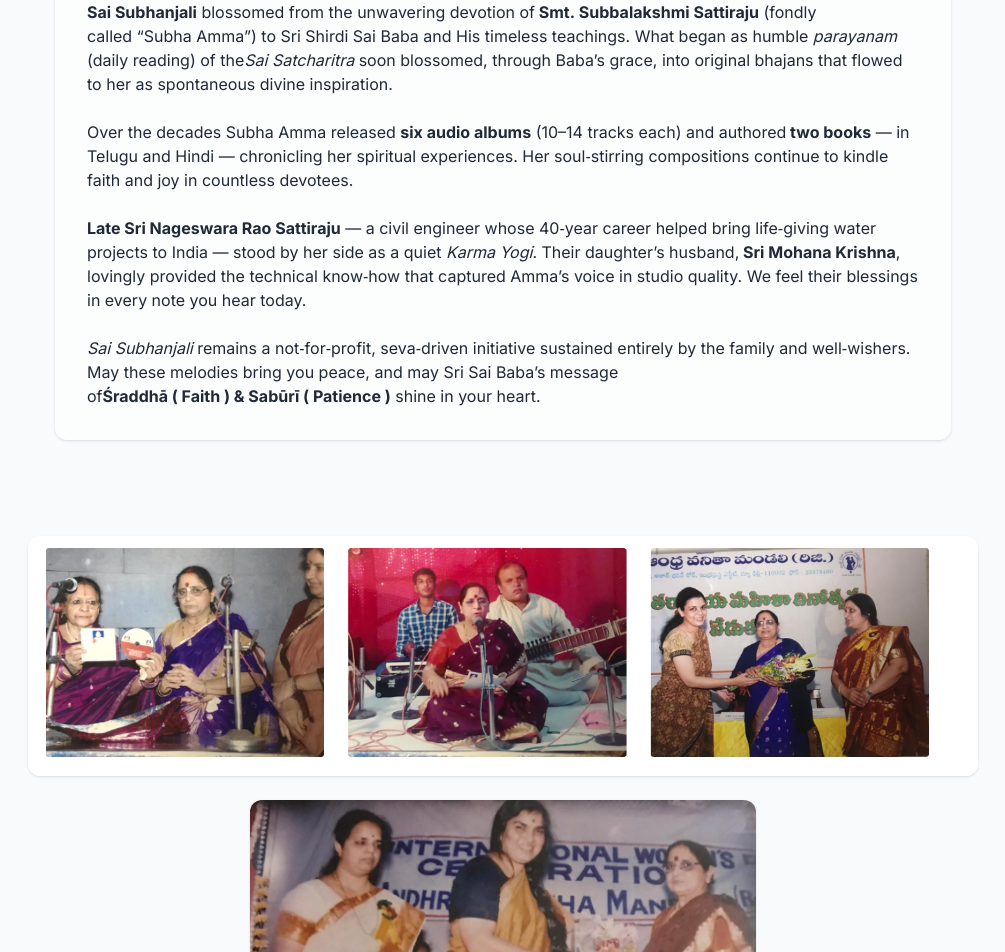
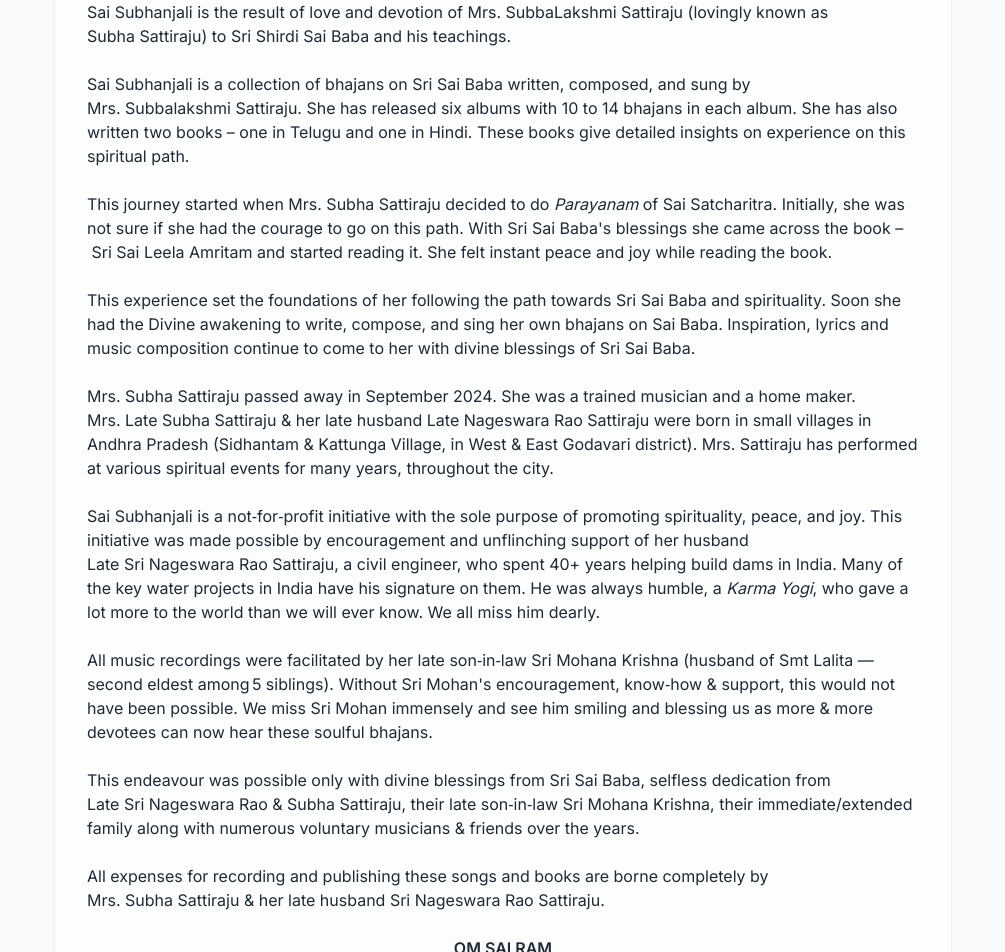
Before and after one commit to shekhar1971/saisubhanjali.com, a Next.js app: page / in a window 1280 px wide. Shown: the part 1080-2032 px from the top of the page, without its empty margins (137-1142 px from the left). Built offline with nearby package versions, Linux system fonts and the light colour scheme.

Commit message:
Update page.tsx

```diff
--- a/app/page.tsx
+++ b/app/page.tsx
@@ -1,4 +1,4 @@
-// app/page.tsx — add detailed About section (rev 7)
+// app/page.tsx — full “About” narrative (rev 8)
 // ------------------------------------------------------------
 import Image from 'next/image';
 import Link from 'next/link';
@@ -55,32 +55,37 @@ export default function Home() {
         </div>
       </section>
 
-      {/* ABOUT — full narrative */}
+      {/* ABOUT — full narrative (verbatim) */}
       <section className="mx-auto max-w-4xl space-y-6 rounded-xl bg-white/60 p-8 shadow">
         <h2 className="text-center text-3xl font-bold text-brand-700">Om Sairam!</h2>
         <p>
-          <strong>Sai Subhanjali</strong> blossomed from the unwavering devotion of
-          <strong> Smt. Subbalakshmi Sattiraju</strong> (fondly called “Subha Amma”) to Sri Shirdi Sai Baba and His
-          timeless teachings. What began as humble <em>parayanam</em> (daily reading) of the
-          <em>Sai Satcharitra</em> soon blossomed, through Baba’s grace, into original bhajans that flowed to her as
-          spontaneous divine inspiration.
+          Sai Subhanjali is the result of love and devotion of Mrs. SubbaLakshmi Sattiraju (lovingly known as Subha Sattiraju) to Sri Shirdi Sai Baba and his teachings.
         </p>
         <p>
-          Over the decades Subha Amma released <strong>six audio albums</strong> (10–14 tracks each) and authored
-          <strong> two books</strong> — in Telugu and Hindi — chronicling her spiritual experiences. Her soul‑stirring
-          compositions continue to kindle faith and joy in countless devotees.
+          Sai Subhanjali is a collection of bhajans on Sri Sai Baba written, composed, and sung by Mrs. Subbalakshmi Sattiraju. She has released six albums with 10 to 14 bhajans in each album. She has also written two books – one in Telugu and one in Hindi. These books give detailed insights on experience on this spiritual path.
         </p>
         <p>
-          <strong>Late Sri Nageswara Rao Sattiraju</strong> — a civil engineer whose 40‑year career helped bring life‑giving
-          water projects to India — stood by her side as a quiet <em>Karma Yogi</em>. Their daughter’s husband,
-          <strong> Sri Mohana Krishna</strong>, lovingly provided the technical know‑how that captured Amma’s voice in studio
-          quality. We feel their blessings in every note you hear today.
+          This journey started when Mrs. Subha Sattiraju decided to do <em>Parayanam</em> of Sai Satcharitra. Initially, she was not sure if she had the courage to go on this path. With Sri Sai Baba's blessings she came across the book – Sri Sai Leela Amritam and started reading it. She felt instant peace and joy while reading the book.
         </p>
         <p>
-          <em>Sai Subhanjali</em> remains a not‑for‑profit, seva‑driven initiative sustained entirely by the family and
-          well‑wishers. May these melodies bring you peace, and may Sri Sai Baba’s message of
-          <strong>Śraddhā ( Faith ) &amp; Sabūrī ( Patience )</strong> shine in your heart.
+          This experience set the foundations of her following the path towards Sri Sai Baba and spirituality. Soon she had the Divine awakening to write, compose, and sing her own bhajans on Sai Baba. Inspiration, lyrics and music composition continue to come to her with divine blessings of Sri Sai Baba.
         </p>
+        <p>
+          Mrs. Subha Sattiraju passed away in September 2024. She was a trained musician and a home maker. Mrs. Late Subha Sattiraju &amp; her late husband Late Nageswara Rao Sattiraju were born in small villages in Andhra Pradesh (Sidhantam &amp; Kattunga Village, in West &amp; East Godavari district). Mrs. Sattiraju has performed at various spiritual events for many years, throughout the city.
+        </p>
+        <p>
+          Sai Subhanjali is a not‑for‑profit initiative with the sole purpose of promoting spirituality, peace, and joy. This initiative was made possible by encouragement and unflinching support of her husband Late Sri Nageswara Rao Sattiraju, a civil engineer, who spent 40+ years helping build dams in India. Many of the key water projects in India have his signature on them. He was always humble, a <em>Karma Yogi</em>, who gave a lot more to the world than we will ever know. We all miss him dearly.
+        </p>
+        <p>
+          All music recordings were facilitated by her late son‑in‑law Sri Mohana Krishna (husband of Smt Lalita — second eldest among 5 siblings). Without Sri Mohan's encouragement, know‑how &amp; support, this would not have been possible. We miss Sri Mohan immensely and see him smiling and blessing us as more &amp; more devotees can now hear these soulful bhajans.
+        </p>
+        <p>
+          This endeavour was possible only with divine blessings from Sri Sai Baba, selfless dedication from Late Sri Nageswara Rao &amp; Subha Sattiraju, their late son‑in‑law Sri Mohana Krishna, their immediate/extended family along with numerous voluntary musicians &amp; friends over the years.
+        </p>
+        <p>
+          All expenses for recording and publishing these songs and books are borne completely by Mrs. Subha Sattiraju &amp; her late husband Sri Nageswara Rao Sattiraju.
+        </p>
+        <p className="text-center font-semibold">OM SAI RAM</p>
       </section>
 
       {/* AMMA DEVOTIONAL MOMENTS */}
@@ -94,7 +99,6 @@ export default function Home() {
 
       {/* FAMILY HERITAGE */}
       <section className="grid gap-8 md:grid-cols-3 md:items-center">
-        {/* Grandparents montage */}
         <Image
           src="/Smt%20Subbalakshi%20and%20Shri%20Nageswara%20Rao%20Parents.png"
           alt="Parental roots of Amma & Ayyagaru"
@@ -102,20 +106,15 @@ export default function Home() {
           height={260}
           className="h-48 w-auto rounded-xl object-contain shadow lg:h-60"
         />
-
-        {/* Parents’ portrait */}
         <DevotionalImg
           src="/Shri_NageswaraRao_and_Smt_Subbalakshmi.jpg"
           alt="Smt Subbalakshmi & Sri Nageswara Rao Garu"
         />
-
-        {/* Heritage blurb */}
         <div className="space-y-4">
           <h2 className="text-3xl font-bold text-brand-700">A Legacy of Devotion</h2>
           <p>
-            From humble roots in East and West Godavari Districts, the Sattiraju family passed down
-            faith, music, and selfless service across generations. Their blessings echo through every
-            note of <em>Sai Subhanjali</em>.
+            From humble roots in East and West Godavari Districts, the Sattiraju family passed down faith, music, and
+            selfless service across generations. Their blessings echo through every note of <em>Sai Subhanjali</em>.
           </p>
         </div>
       </section>
@@ -124,14 +123,13 @@ export default function Home() {
       <section className="mx-auto max-w-md text-center">
         <Image
           src="/Shri_Mohan_Krishna.jpg"
-          alt="Sri Mohana Krishna — son‑in‑law &amp; recording pillar"
+          alt="Sri Mohana Krishna — son‑in‑law & recording pillar"
           width={300}
           height={400}
           className="mx-auto rounded-full object-cover shadow-md"
         />
         <p className="mt-4 text-sm text-gray-600">
-          In loving memory of <strong>Sri Mohana Krishna</strong>, whose technical guidance made these recordings
-          possible.
+          In loving memory of <strong>Sri Mohana Krishna</strong>, whose technical guidance made these recordings possible.
         </p>
       </section>
 
```
